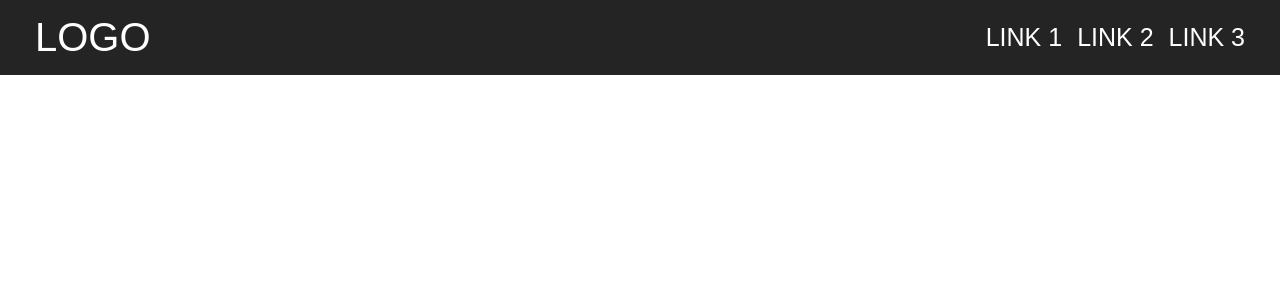
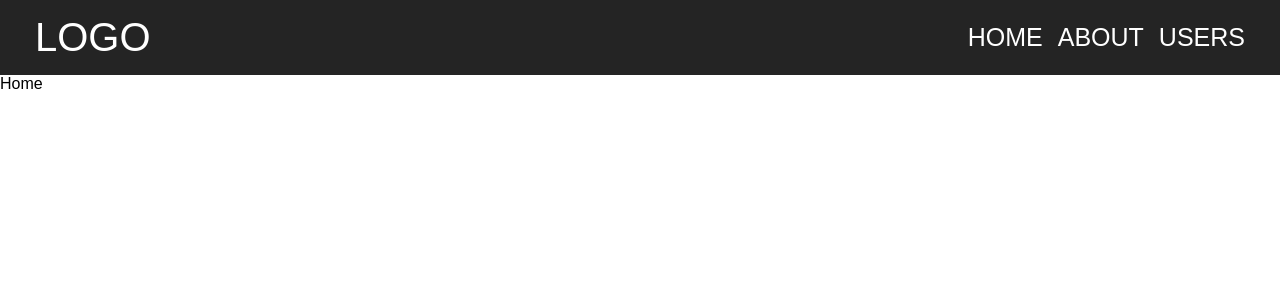
Before and after one commit to qukssavage/reactRouter, a React (Vite) app: page / in a window 1280 px wide. Shown: the top 300 px of the page. Built offline with nearby package versions, Linux system fonts and the light colour scheme.

Commit message:
added react-router

```diff
--- a/package.json
+++ b/package.json
@@ -11,7 +11,8 @@
   },
   "dependencies": {
     "react": "^19.2.6",
-    "react-dom": "^19.2.6"
+    "react-dom": "^19.2.6",
+    "react-router": "^7.15.1"
   },
   "devDependencies": {
     "@eslint/js": "^10.0.1",
--- a/src/App.jsx
+++ b/src/App.jsx
@@ -1,11 +1,20 @@
-import Navbar from './components/Navbar'
+import { Routes, Route } from "react-router";
+import Navbar from "./components/Navbar";
+import About from "./pages/About";
+import Home from "./pages/Home";
+import Users from "./pages/Users";
 
 const App = () => {
   return (
     <>
       <Navbar />
+      <Routes>
+        <Route path="/" element={<Home />} />
+        <Route path="/about" element={<About />} />
+        <Route path="/users" element={<Users />} />
+      </Routes>
     </>
-  )
-}
+  );
+};
 
-export default App
+export default App;
--- a/src/components/Navbar.jsx
+++ b/src/components/Navbar.jsx
@@ -1,26 +1,33 @@
+import { Link } from "react-router";
+
 const Navbar = () => {
+  const links = [
+    {
+      path: "/",
+      name: "Home",
+    },
+    {
+      path: "/about",
+      name: "About",
+    },
+    {
+      path: "/users",
+      name: "Users",
+    },
+  ];
+
   return (
     <header className="header">
       <div className="container nav">
-        <a href="#" className="logo">
+        <Link to="/" className="logo">
           LOGO
-        </a>
+        </Link>
         <ul className="list">
-          <li className="item">
-            <a href="#" className="link">
-              LINK 1
-            </a>
-          </li>
-          <li className="item">
-            <a href="#" className="link">
-              LINK 2
-            </a>
-          </li>
-          <li className="item">
-            <a href="#" className="link">
-              LINK 3
-            </a>
-          </li>
+          {links.map((item) => (
+            <li className="item" key={item.name}>
+              <Link to={item.path} className="link">{item.name}</Link>
+            </li>
+          ))}
         </ul>
       </div>
     </header>
--- /dev/null
+++ b/src/pages/About.jsx
@@ -0,0 +1,7 @@
+const About = () => {
+  return (
+    <div>About</div>
+  )
+}
+
+export default About
--- /dev/null
+++ b/src/pages/Home.jsx
@@ -0,0 +1,7 @@
+const Home = () => {
+  return (
+    <div>Home</div>
+  )
+}
+
+export default Home
--- /dev/null
+++ b/src/pages/Users.jsx
@@ -0,0 +1,22 @@
+import { useEffect, useState } from "react";
+
+const Users = () => {
+  const [users, setUsers] = useState(null);
+  const getUsers = async () => {
+    try {
+      let res = await fetch("https://dummyjson.com/users");
+      let { users } = await res.json();
+      setUsers(users);
+    } catch (error) {
+      console.log(error);
+    }
+  };
+
+  useEffect(() => {
+    getUsers();
+  }, []);
+
+  return <div>Users</div>;
+};
+
+export default Users;
```
Also changed, not shown: src/main.jsx (+8 -5 lines), 1 other file (tests, documents, lock files or other folders).
